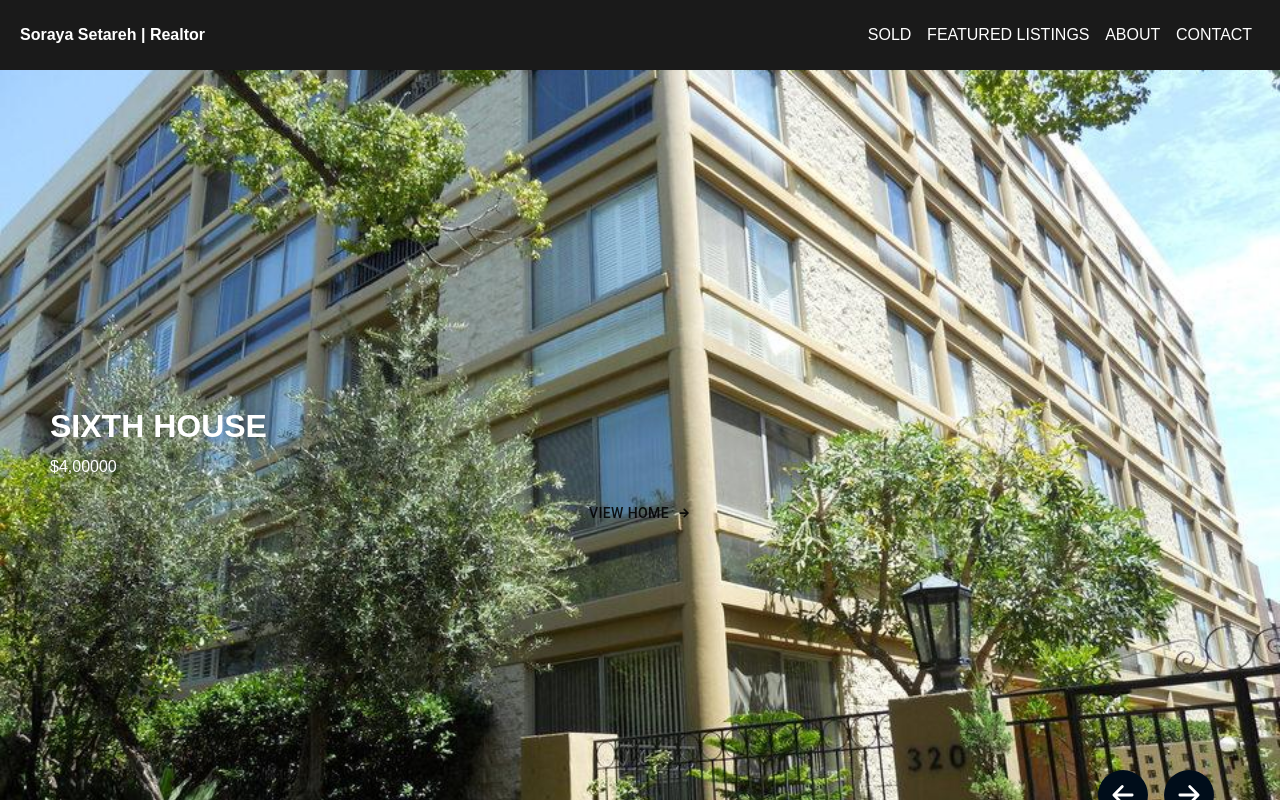
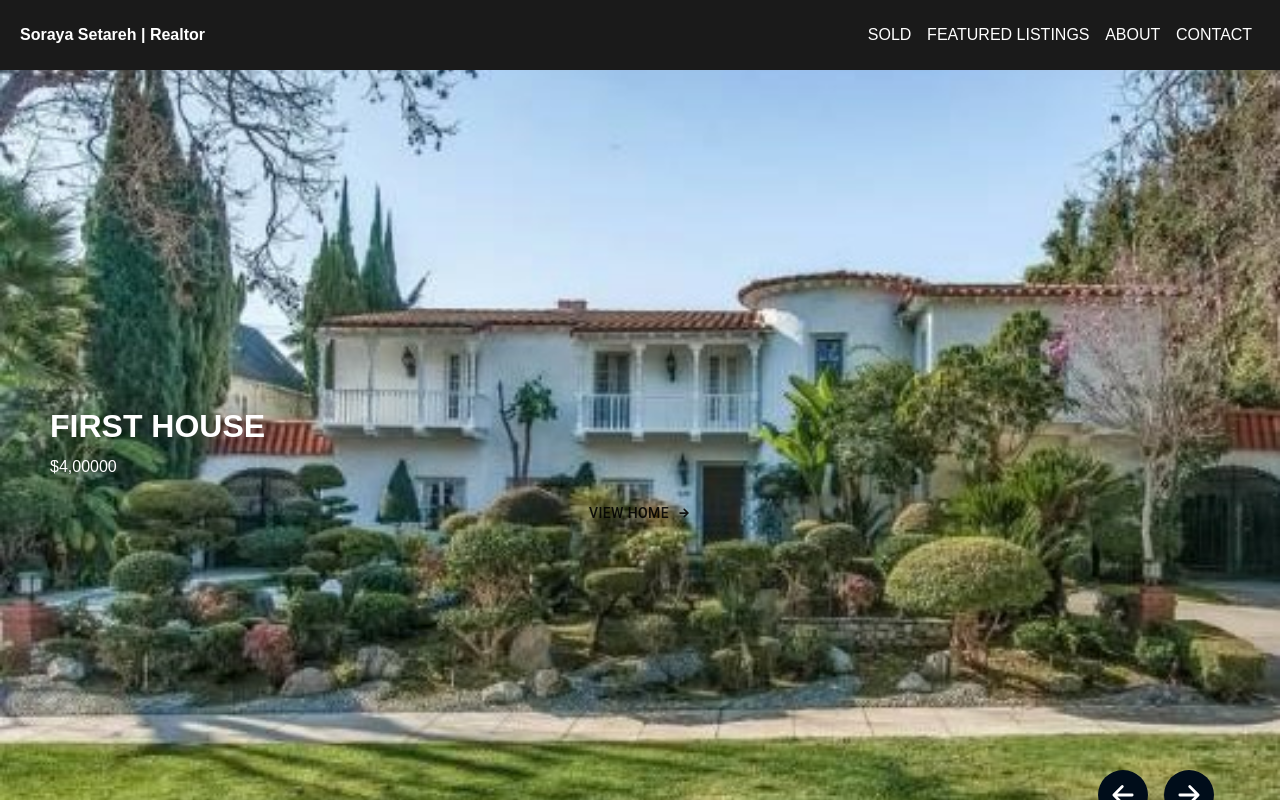
Before and after one commit to rissandimo/silvana-setareh-real-estate, a React (Create React App) app: page /featured-listings in a window 1280 px wide. Shown: the top 800 px of the page. Built offline with nearby package versions, Linux system fonts and the light colour scheme.

Commit message:
Able to switch houses with buttons

```diff
--- a/src/components/featured-listings/FeaturedListings.js
+++ b/src/components/featured-listings/FeaturedListings.js
@@ -151,6 +151,7 @@ const FeaturedListings = () => {
                 <h1>Featured Listings</h1>
                 {SliderData.map((slide, index) => (
                     <ListingSlide key={index}>
+                        {index === current && (
                             <ListingSlider>
                                 <ListingImage src={slide.image} alt={slide.alt}/>
                                 <ListingContent>
@@ -162,7 +163,7 @@ const FeaturedListings = () => {
                                     </Button>
                                 </ListingContent>
                             </ListingSlider>
-
+                        )}
                     </ListingSlide>
                 ))}
                 <SliderButtons>
```
Lines whose indentation alone changed are shown as unchanged.
